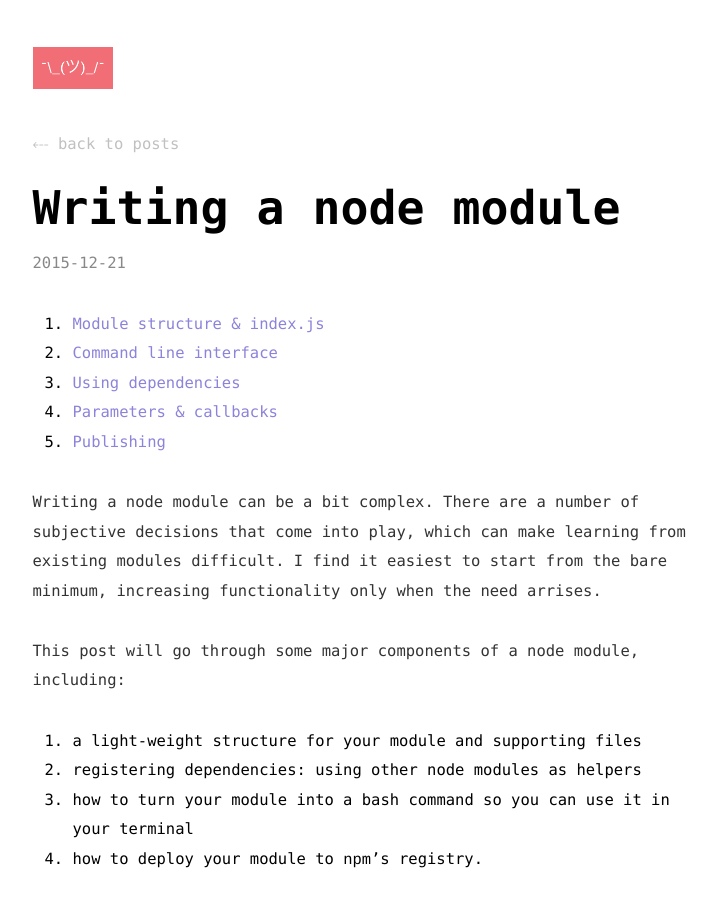
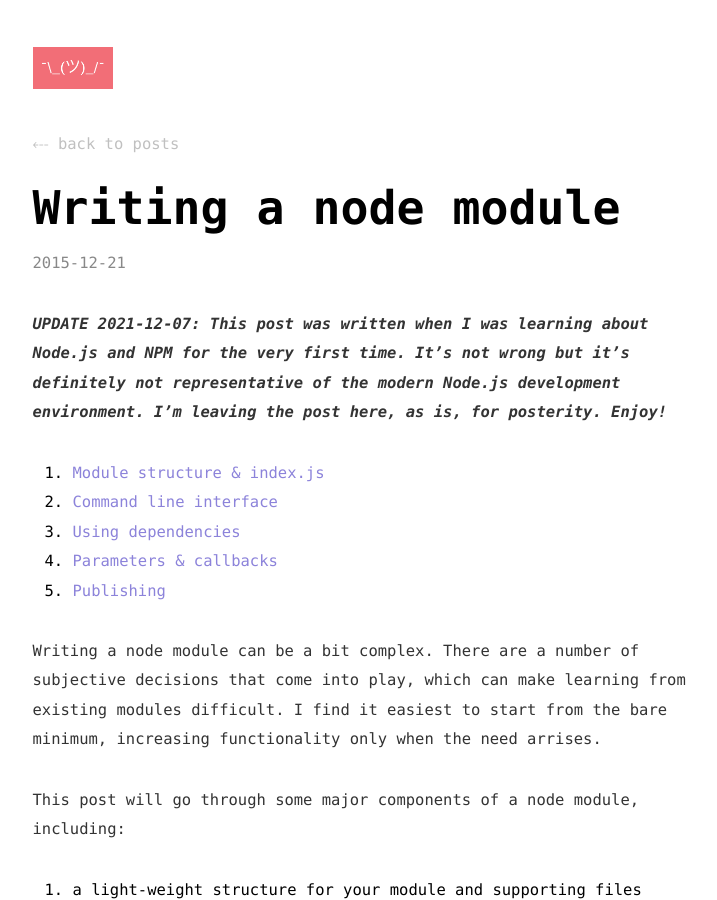
Before and after one commit to mapsam/mapsam.github.io, a Jekyll site: the page built from _posts/2015-12-21-write-a-node-module.markdown, in a window 1280 px wide and 900 px high. Shown: the whole window, without its empty margins (273-990 px from the left). Built offline with Jekyll 4.4.1, drawn with Linux system fonts in a browser that asks for light colours; nearby versions of some CDN libraries.

Commit message:
note about markdown post

```diff
--- a/_posts/2015-12-21-write-a-node-module.markdown
+++ b/_posts/2015-12-21-write-a-node-module.markdown
@@ -2,6 +2,8 @@
 layout: post
 title: "Writing a node module"
 ---
+
+**_UPDATE 2021-12-07: This post was written when I was learning about Node.js and NPM for the very first time. It's not wrong but it's definitely not representative of the modern Node.js development environment. I'm leaving the post here, as is, for posterity. Enjoy!_**
 
 <aside>
     <ol>
```
